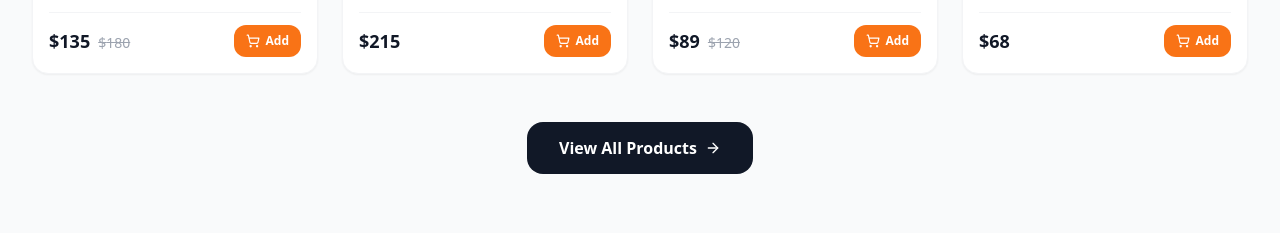
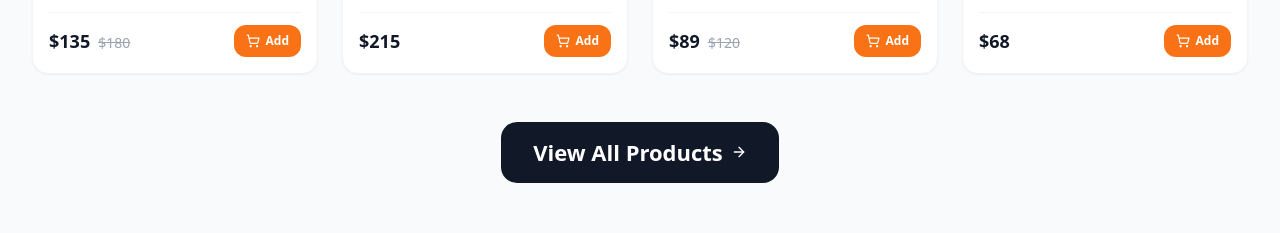
Before and after one commit to ranaasad01/atomic-create-an-e-commerce-landing-page-with-p-0c24c598, a Next.js app: page / in a window 1280 px wide. Shown: the part 2200-2433 px from the top of the page. Built offline with nearby package versions, Linux system fonts and the light colour scheme.

Commit message:
style: increase button font size to 22px for View All Products
Apply inline fontSize style to the "View All Products" button in the products section to improve visibility and emphasis.

```diff
--- a/app/page.tsx
+++ b/app/page.tsx
@@ -25,7 +25,7 @@ const products = [
     originalPrice: 349,
     rating: 4.8,
     reviewCount: 2341,
-    image: "https://m.media-amazon.com/images/I/71YM2N5whtL.jpg",
+    image: "https://titoaistorageaccount.blob.core.windows.net/titoai-storage/assets/0c24c598-1ae8-46f7-b6a4-1c6870a1563e/0da5acd20340497cbdd6938680205b89.png",
     badge: "Best Seller",
     isSale: true,
   },
@@ -569,6 +569,7 @@ export default function HomePage() {
               whileHover={{ scale: 1.03 }}
               whileTap={{ scale: 0.97 }}
               className="inline-flex items-center gap-2 bg-gray-900 hover:bg-gray-800 text-white font-semibold px-8 py-3.5 rounded-2xl transition-colors duration-200"
+            style={{ fontSize: "22px" }}
             >
               View All Products
               <ArrowRight className="w-4 h-4" />
```
Also changed, not shown: 1 other file (tests, documents, lock files or other folders).
